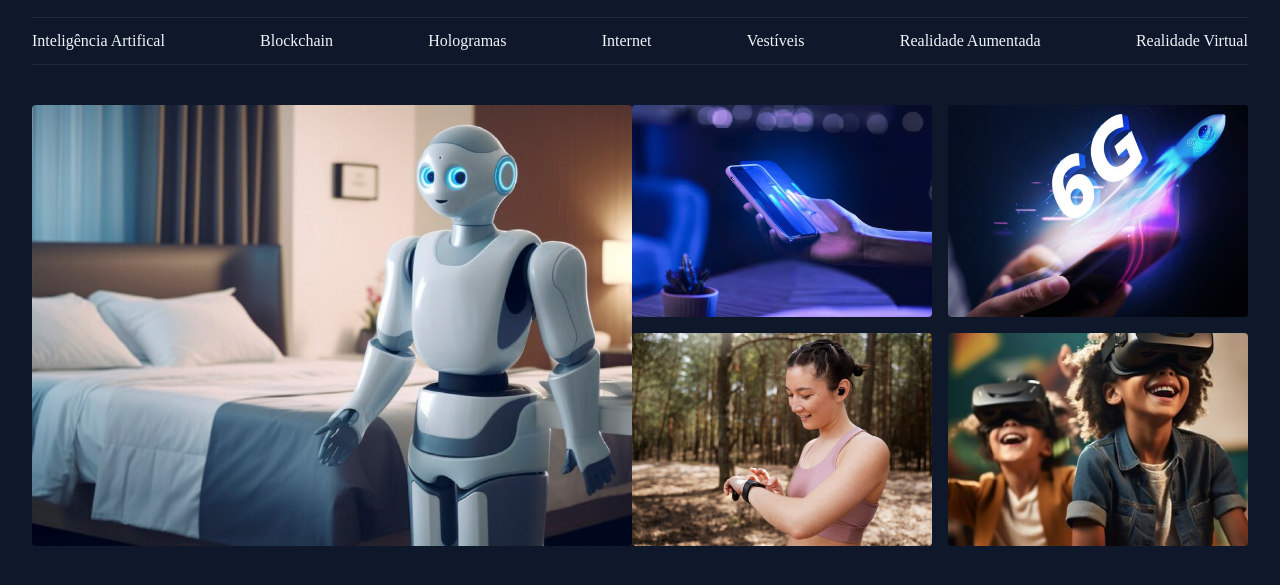
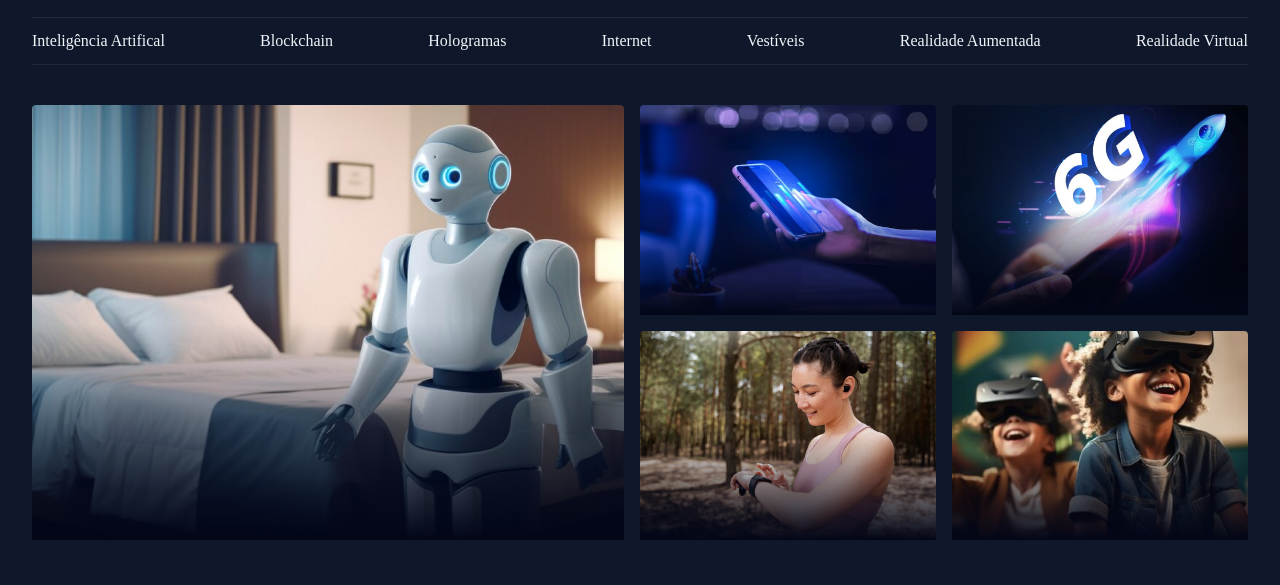
Before and after one commit to Grid2109/projeto-portal-not-cias, a plain HTML site: page index.html in a window 1280 px wide. Shown: the part 55-640 px from the top of the page. Drawn offline with Linux system fonts and the light colour scheme; files whose address does not match are found by name.

Commit message:
done gradient linear in the cards

```diff
--- a/index.html
+++ b/index.html
@@ -41,22 +41,22 @@
     </header>
 
     <main class="grid container">
-    <section id="destaques" class="grid grid-flow-col">
-      <div>
+    <section id="destaques" class="grid grid-flow-col gap-16">
+      <div class="card">
         <img src="assets/images/Image 01.png" alt="">
       </div>
 
       <div class="grid grid-cols-2 gap-16">
-        <div>
+        <div class="card">
           <img src="assets/images/Image 02.png" alt="">
         </div>
-        <div>
+        <div class="card">
           <img src="assets/images/Image 03.png" alt="">
         </div>
-        <div>
+        <div class="card">
           <img src="assets/images/Image 04.png" alt="">
         </div>
-        <div>
+        <div class="card">
           <img src="assets/images/Image 05.png" alt="">
         </div>
       </div>
--- a/styles/sections.css
+++ b/styles/sections.css
@@ -1,7 +1,19 @@
 #destaques {
-    img {
-        height: 100%;
-        object-fit: cover;
-        border-radius: 4px;
+  img {
+    height: 100%;
+    object-fit: cover;
+    border-radius: 4px;
+  }
+  .card {
+    border-radius: 4px;
+    position: relative;
+
+    &::before {
+      content: "";
+      position: absolute;
+      inset: 0;
+      top: 50%;
+      background: linear-gradient(180deg, transparent 0%, #020617 100%);
     }
+  }
 }
```
